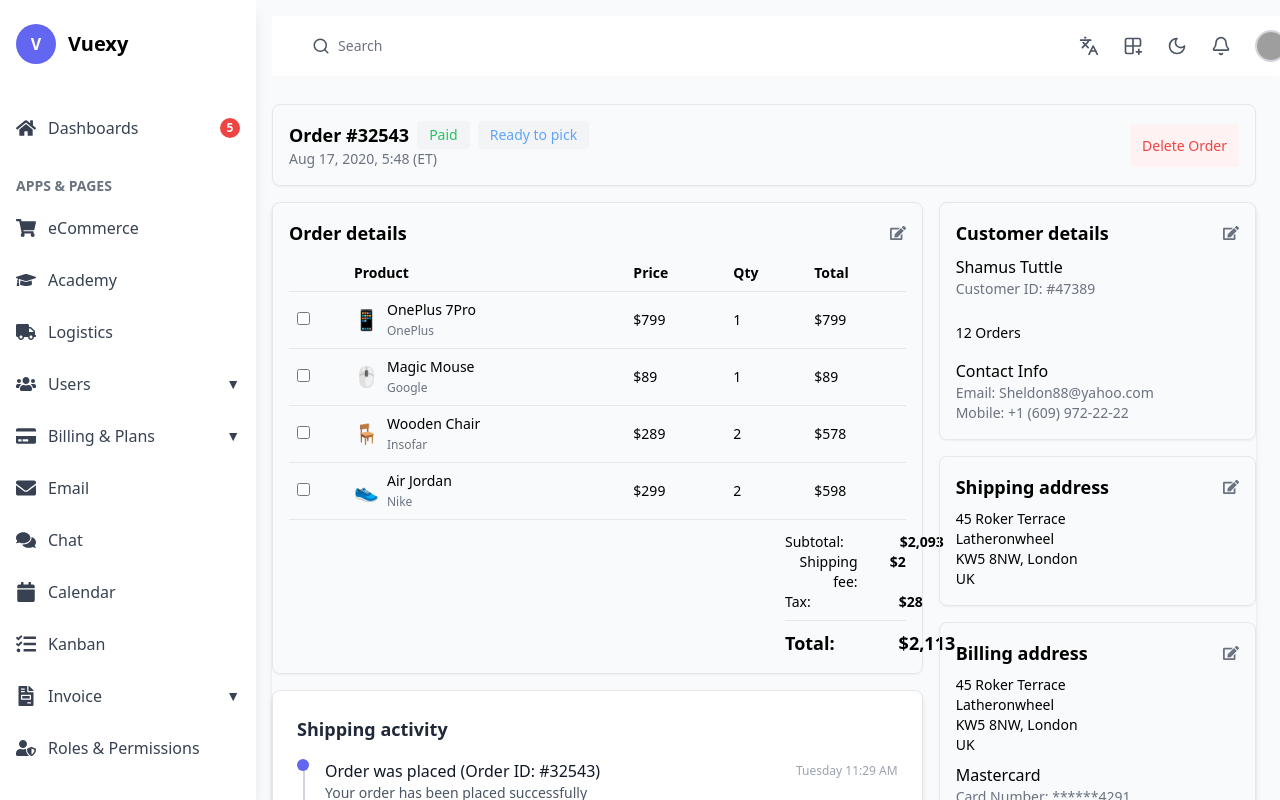
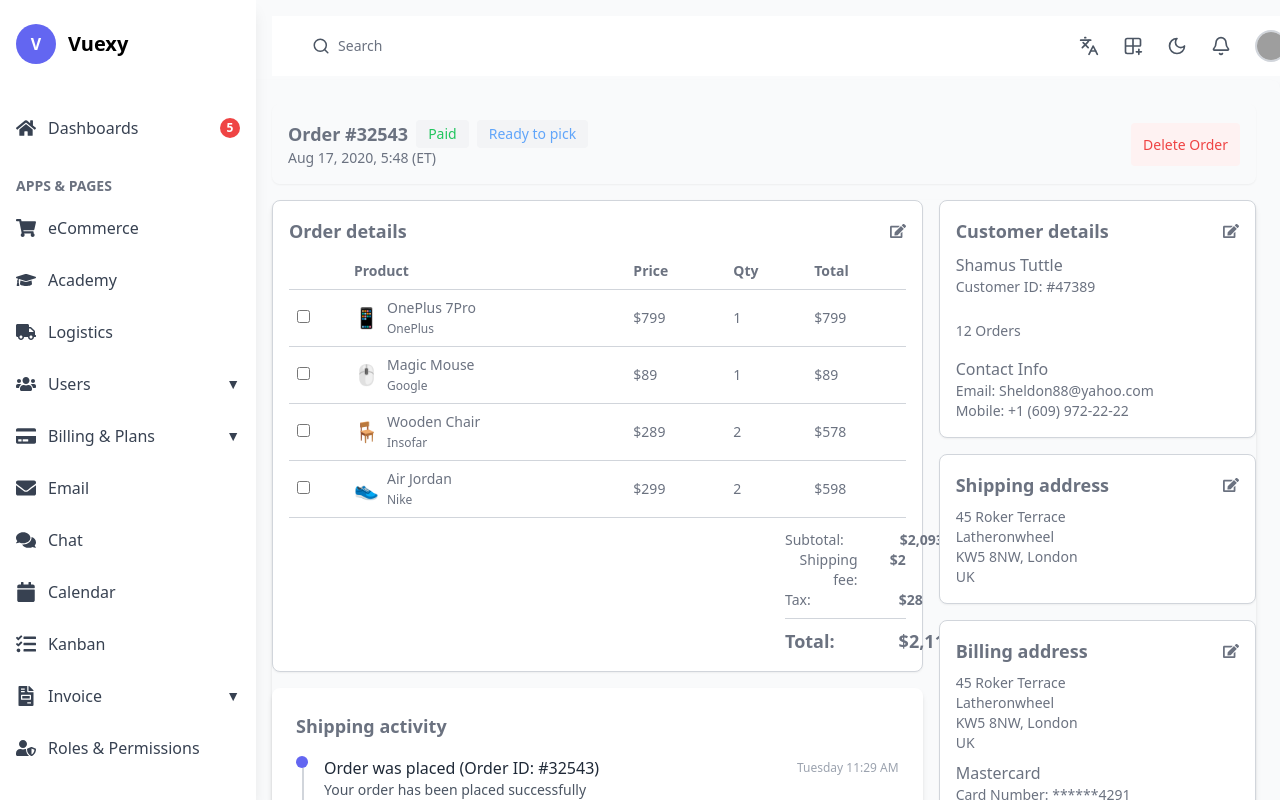
Before and after one commit to xnafi/dashboard, a React (Vite) app: page /ECommerceOrderDetails in a window 1280 px wide. Shown: the top 800 px of the page. Built offline with nearby package versions, Linux system fonts and the light colour scheme; grey boxes are pictures that could not be loaded.

Commit message:
Ecommerce order detils dark

```diff
--- a/src/pages/eCommerce/ECommerceOrderDetails.tsx
+++ b/src/pages/eCommerce/ECommerceOrderDetails.tsx
@@ -36,15 +36,15 @@ const ECommerceOrderDetails = () => {
   return (
     <div className="p-6 bg-gray-50 mt-20 ml-6 dark:bg-gray-900 dark:text-white rounded-lg shadow-md ">
       {/* Order Header */}
-      <div className="flex justify-between items-center p-4 border rounded-lg shadow-sm">
+      <div className="flex justify-between items-center p-4  rounded-lg shadow-sm div-text ">
         <div>
-          <div className="flex items-center space-x-2">
+          <div className="flex items-center space-x-2 bb">
             <h3 className="text-lg font-semibold">Order #32543</h3>
             <div className="flex space-x-2">
-              <span className="px-3 py-1 text-sm bg-gray-100 text-green-500 rounded">
+              <span className="px-3 py-1 text-sm bg-gray-100 dark:bg-green-200 text-green-500 rounded">
                 Paid
               </span>
-              <span className="px-3 py-1 text-sm bg-gray-100 text-blue-400 rounded">
+              <span className="px-3 py-1 text-sm bg-gray-100 dark:bg-blue-200 text-blue-400 rounded">
                 Ready to pick
               </span>
             </div>
@@ -53,7 +53,7 @@ const ECommerceOrderDetails = () => {
           <p className="text-sm text-gray-500">Aug 17, 2020, 5:48 (ET)</p>
         </div>
         <div>
-          <span className="px-3 py-3 text-sm bg-red-50 text-red-500 rounded">
+          <span className="px-3 py-3 text-sm bg-red-50 dark:bg-red-300 text-red-500 rounded">
             Delete Order
           </span>
         </div>
@@ -62,14 +62,14 @@ const ECommerceOrderDetails = () => {
         {/* Left Section */}
         <div className="md:col-span-2 space-y-4">
           {/* Order Details */}
-          <div className="p-4 border rounded-lg shadow-sm">
+          <div className="p-4 border rounded-lg shadow-sm div-text div-dark border-dark">
             <div className="flex justify-between items-center mb-2">
               <h3 className="text-lg font-semibold">Order details</h3>
               <FaEdit className="text-gray-500 cursor-pointer" />
             </div>
             <table className="w-full text-sm">
               <thead>
-                <tr className="border-b text-left">
+                <tr className="border-b text-left border-dark">
                   <th className="p-2"></th>
                   <th className="p-2">Product</th>
                   <th className="p-2">Price</th>
@@ -108,7 +108,7 @@ const ECommerceOrderDetails = () => {
                     qty: 2,
                   },
                 ].map((item, index) => (
-                  <tr key={index} className="border-b">
+                  <tr key={index} className="border-b border-dark">
                     <td className="p-2">
                       <input type="checkbox" />
                     </td>
@@ -142,7 +142,7 @@ const ECommerceOrderDetails = () => {
                 <p>Tax:</p>
                 <p className="font-semibold ml-16 pl-6">$28</p>
               </div>
-              <div className="flex justify-items-start text-lg font-semibold border-t mt-2 pt-2">
+              <div className="flex justify-items-start text-lg font-semibold border-t border-dark mt-2 pt-2">
                 <p>Total:</p>
                 <p className="ml-16">$2,113</p>
               </div>
@@ -150,11 +150,11 @@ const ECommerceOrderDetails = () => {
           </div>
 
           {/* Shipping Activity */}
-          <div className="p-6 bg-white shadow-md rounded-lg border">
-            <h3 className="text-lg font-semibold text-gray-800">
+          <div className="p-6 bg-white shadow-md rounded-lg  div-text div-dark">
+            <h3 className="text-lg font-semibold text-gray-800 div-text">
               Shipping activity
             </h3>
-            <div className="mt-4 space-y-5">
+            <div className="mt-4 space-y-5 ">
               {activities.map((activity, index) => (
                 <div key={index} className="flex space-x-4 items-start">
                   {/* Timeline Indicator */}
@@ -167,20 +167,20 @@ const ECommerceOrderDetails = () => {
                       }`}
                     ></div>
                     {index !== activities.length - 1 && (
-                      <div className="w-0.5 bg-gray-300 absolute top-3 left-1/2 h-10"></div>
+                      <div className="w-0.5 bg-gray-300 dark:bg-indigo-500 absolute top-3 left-1/2 h-10 "></div>
                     )}
                   </div>
                   {/* Content */}
                   <div className="w-full">
                     <div className="flex justify-between items-center w-full">
-                      <h1 className="font-medium text-gray-900">
+                      <h1 className="font-medium text-gray-800 dark:text-gray-500">
                         {activity.status}
                       </h1>
                       {activity.date && (
-                        <p className="text-xs text-gray-400">{activity.date}</p>
+                        <p className="text-xs text-gray-400 div-dark">{activity.date}</p>
                       )}
                     </div>
-                    <p className="text-sm text-gray-600">{activity.desc}</p>
+                    <p className="text-sm text-gray-600 div-dark">{activity.desc}</p>
                   </div>
                 </div>
               ))}
@@ -191,7 +191,7 @@ const ECommerceOrderDetails = () => {
         {/* Right Section */}
         <div className="space-y-4">
           {/* Customer Details */}
-          <div className="p-4 border rounded-lg shadow-sm">
+          <div className="p-4 border rounded-lg shadow-sm div-text div-dark border-dark">
             <div className="flex justify-between items-center">
               <h3 className="text-lg font-semibold">Customer details</h3>
               <FaEdit className="text-gray-500 cursor-pointer" />
@@ -211,7 +211,7 @@ const ECommerceOrderDetails = () => {
           </div>
 
           {/* Shipping Address */}
-          <div className="p-4 border rounded-lg shadow-sm">
+          <div className="p-4 border rounded-lg shadow-sm div-text div-dark border-dark">
             <div className="flex justify-between items-center">
               <h3 className="text-lg font-semibold">Shipping address</h3>
               <FaEdit className="text-gray-500 cursor-pointer" />
@@ -228,7 +228,7 @@ const ECommerceOrderDetails = () => {
           </div>
 
           {/* Billing Address & Payment */}
-          <div className="p-4 border rounded-lg shadow-sm">
+          <div className="p-4 border rounded-lg shadow-sm div-text div-dark border-dark">
             <div className="flex justify-between items-center">
               <h3 className="text-lg font-semibold">Billing address</h3>
               <FaEdit className="text-gray-500 cursor-pointer" />
```
